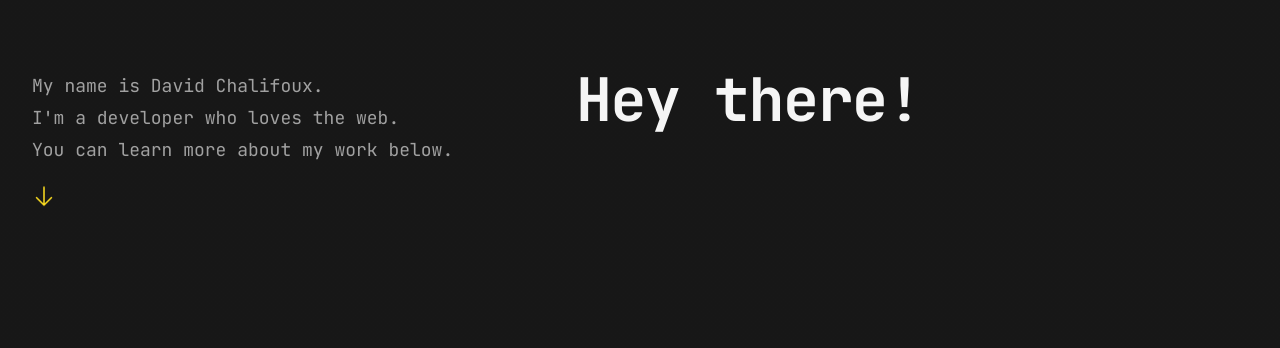
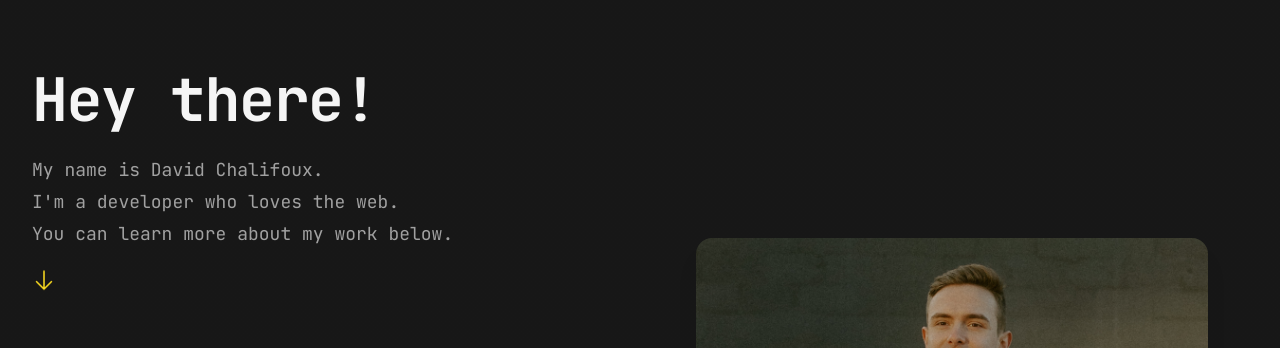
Before and after one commit to davidchalifoux/chalifoux.dev, a Next.js app: page / in a window 1280 px wide. Shown: the part 267-615 px from the top of the page. Built offline with nearby package versions, Linux system fonts and the light colour scheme; no server answers; what assert would draw is missing.

Commit message:
Fix hero on large screens

```diff
--- a/src/components/Hero.tsx
+++ b/src/components/Hero.tsx
@@ -9,11 +9,13 @@ export const Hero: React.FC = () => {
 	return (
 		<div className="overflow-hidden bg-linear-to-b from-neutral-900 from-50% to-neutral-950">
 			<div className="container py-32 lg:py-64">
-				<div className="mx-auto max-w-2xl lg:mx-0 lg:grid lg:max-w-none lg:grid-cols-2 lg:gap-x-16 lg:gap-y-6 xl:grid-cols-1 xl:grid-rows-1 xl:gap-x-8">
+				<div className="mx-auto max-w-2xl lg:mx-0 lg:grid lg:max-w-none lg:grid-cols-2 lg:gap-x-16 lg:gap-y-6 xl:gap-x-8">
+
+					<div>
 						<h1 className="max-w-2xl text-4xl font-bold tracking-tight text-neutral-100 sm:text-6xl lg:col-span-2 xl:col-auto">
 							Hey there!
 						</h1>
-					<div className="mt-6 max-w-xl lg:mt-0 xl:col-end-1 xl:row-start-1">
+						<div className="mt-6 max-w-xl xl:col-end-1 xl:row-start-1">
 							<p className="text-lg leading-8 text-neutral-400">
 								My name is David Chalifoux.
 							</p>
@@ -23,11 +25,13 @@ export const Hero: React.FC = () => {
 							<p className="text-lg leading-8 text-neutral-400">
 								You can learn more about my work below.
 							</p>
-						<ArrowDownIcon className="mt-6 h-6 w-6 text-yellow-300 animate-bounce" />
+							<ArrowDownIcon className="mt-6 h-6 w-6 text-yellow-300 animate-bounce"/>
 						</div>
+					</div>
+
 					<motion.div
-						initial={{ translateY: 600 }}
-						animate={{ translateY: 0 }}
+						initial={{translateY: 600}}
+						animate={{translateY: 0}}
 						className="perspective-distant"
 					>
 						<Image
```
Also changed, not shown: 1 other file (tests, documents, lock files or other folders). Lines whose indentation alone changed are shown as unchanged.
